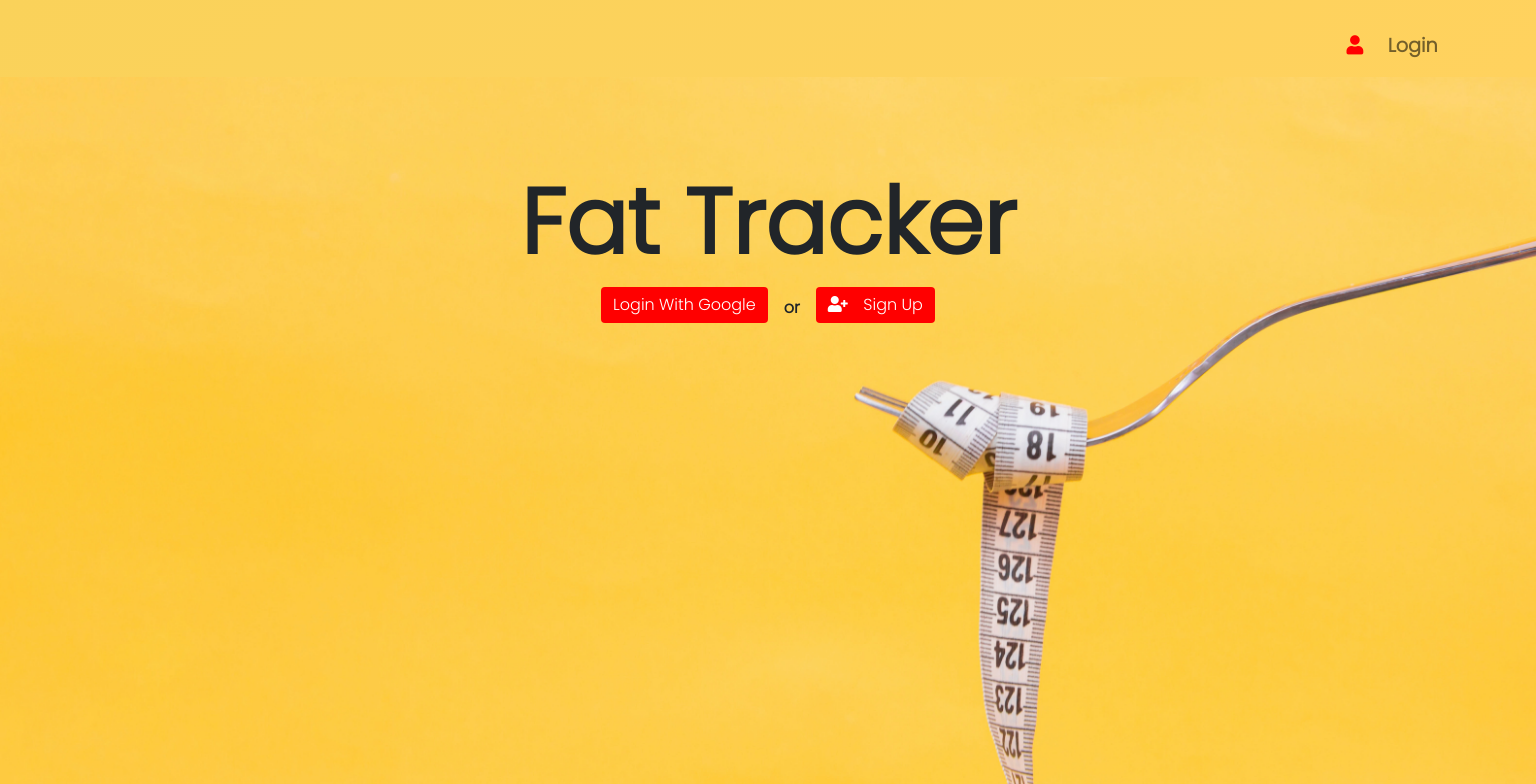
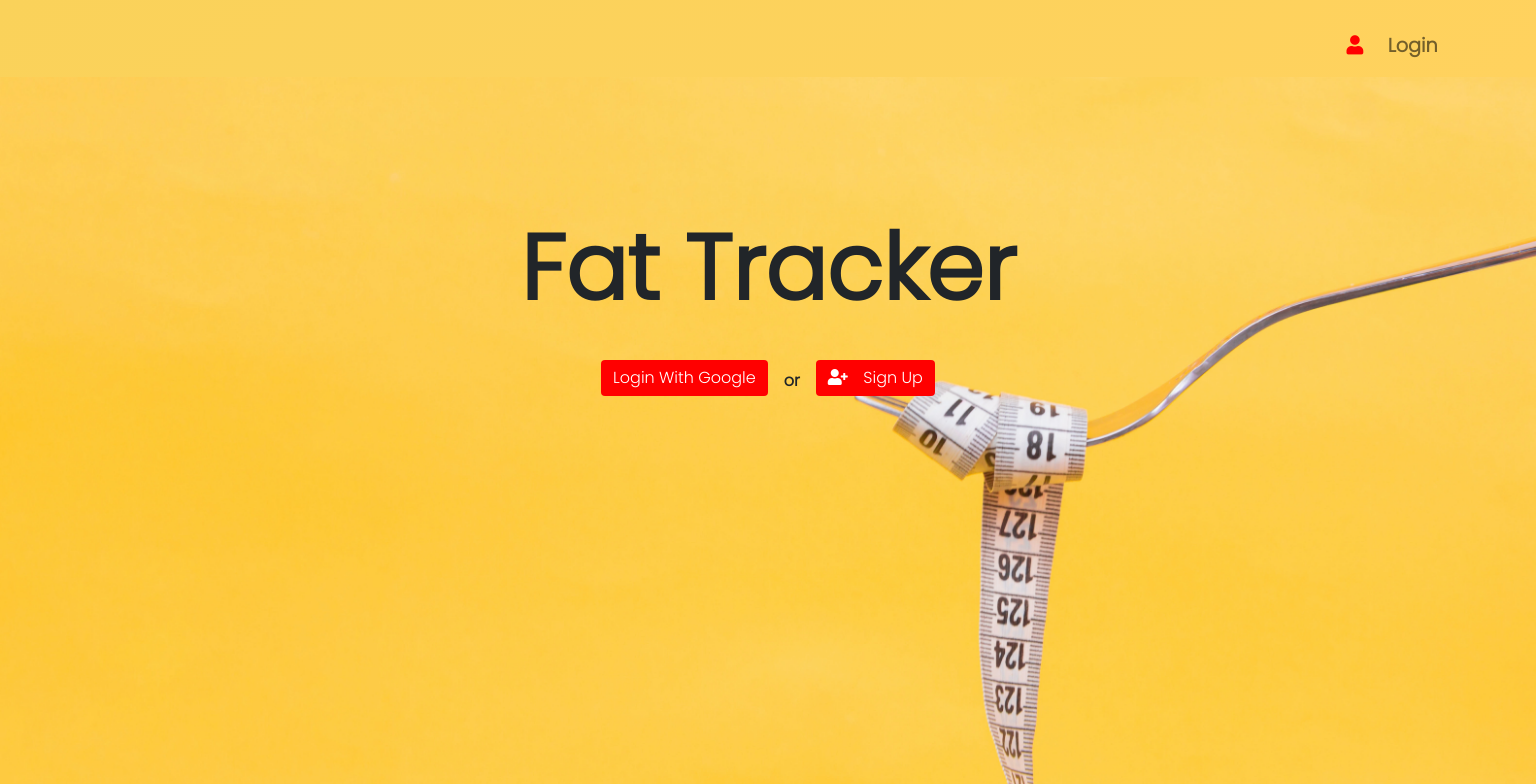
Before and after one commit to Tsaikkari/Fat-Tracker-Client, a React (Create React App) app: page / in a window 1536 px wide. Shown: the top 784 px of the page. Built offline with nearby package versions, Linux system fonts and the light colour scheme.

Commit message:
media queries intro

```diff
--- a/src/screens/Profile/Profile.module.css
+++ b/src/screens/Profile/Profile.module.css
@@ -1,6 +1,10 @@
 .container,
 section {
   margin: 1rem;
+}
+
+section {
+  text-align: center;
 }
 
 section > p > span {
@@ -20,6 +24,15 @@
 @media (min-width: 1000px) {
   .container {
     margin: 2em 6em;
+  }
+
+  h1 {
+    font-size: 3.2em;
+    padding: 0.5em 0 0.4em;
+  }
+
+  p {
+    font-size: 1.4em;
   }
 }
 
@@ -45,4 +58,9 @@
   .container {
     margin: 2em 17em;
   }
+
+  h1 {
+    font-size: 4em;
+    padding: 0.5em 0 0.3em;
+  }
 }
```
